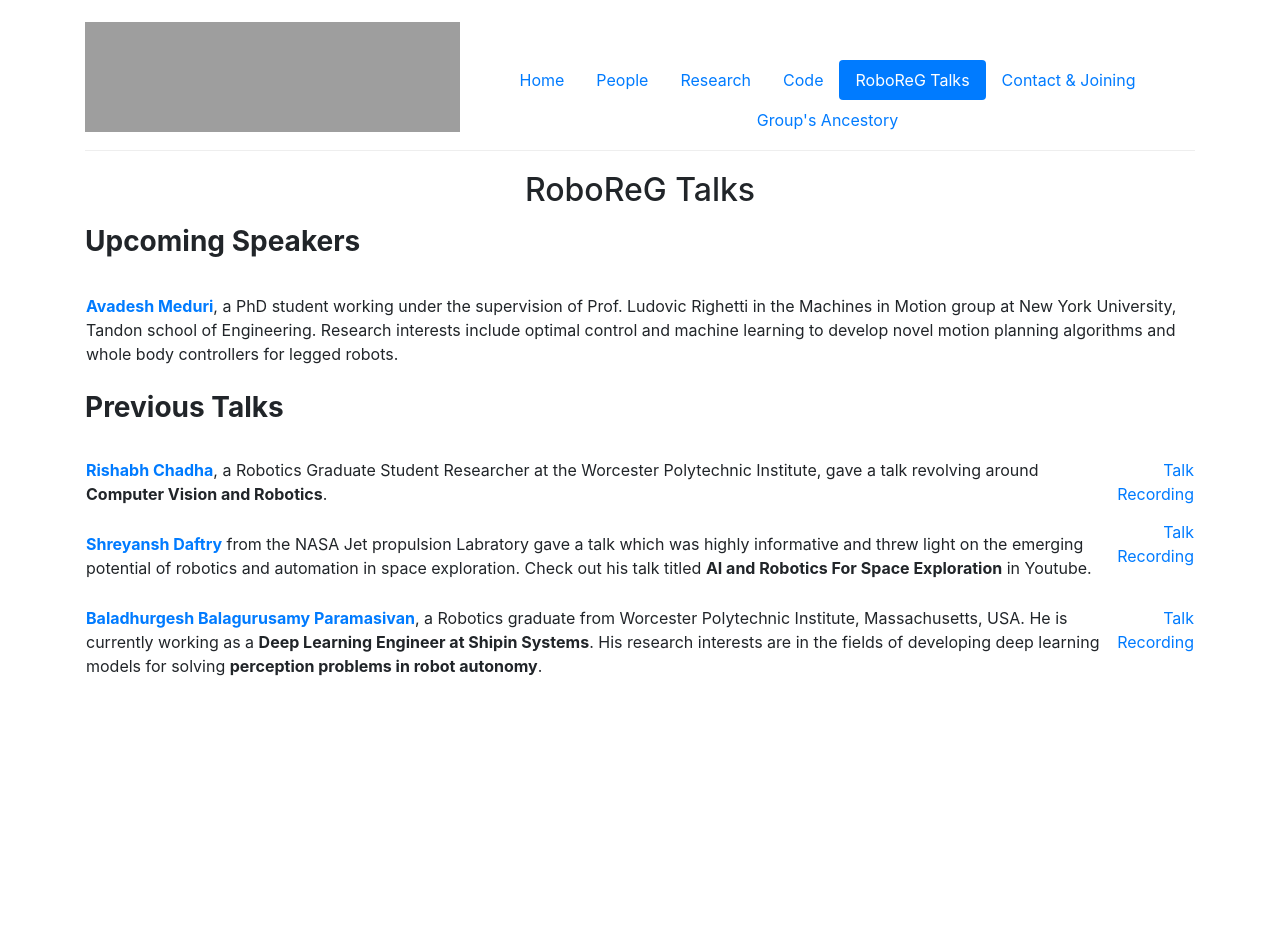
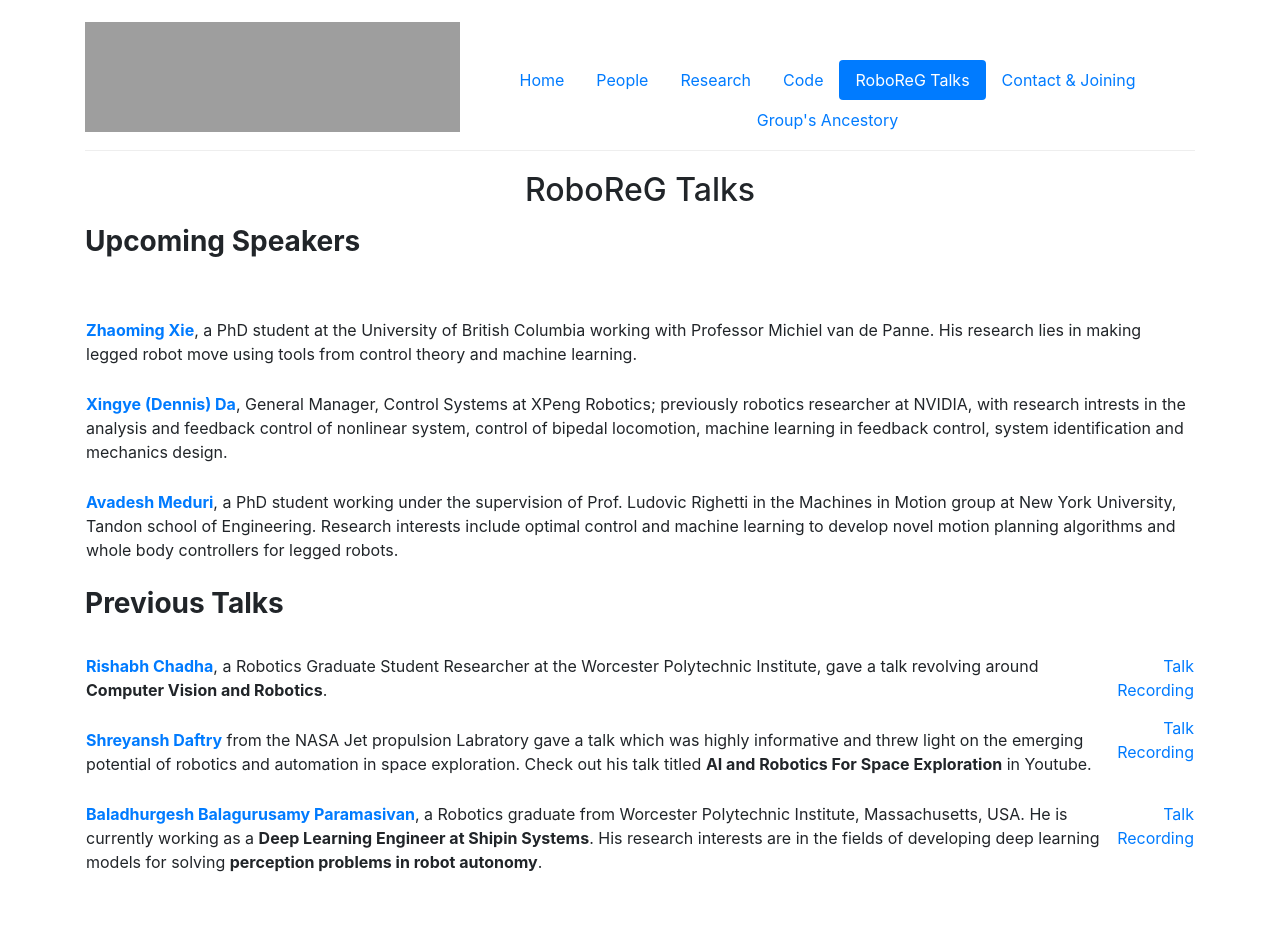
Before and after one commit to Robotics-Club-IIT-BHU/RoboReG, a Jekyll site: the page talk.html, which Jekyll copies as it is, in a window 1280 px wide. Built offline with Jekyll 4.4.1, drawn with Linux system fonts in a browser that asks for light colours; before the commit the page ends 900 px from its top, so only the background shows below that.

Commit message:
updtd talks

```diff
--- a/talk.html
+++ b/talk.html
@@ -166,7 +166,16 @@
     </tr>
     <tr>
       <!-- <td style="text-align: center"><strong><a href="https://www.linkedin.com/in/rishabhchadha" >Rishabh Chadha</a></strong>, a Robotics Graduate Student Researcher at the Worcester Polytechnic Institute, gave a talk revolving around <strong>Computer Vision and Robotics</strong>. </td> -->
-      <td style="text-align: left"><strong><a href="https://www.linkedin.com/in/avadesh-meduri-a30b06120/" >Avadesh Meduri</a></strong>, a PhD student working under the supervision of Prof. Ludovic Righetti in the Machines in Motion group at New York University, Tandon school of Engineering. Research interests include optimal control and machine learning to develop novel motion planning algorithms and whole body controllers for legged robots.  </td></td>
+      <td style="text-align: left"><br/><strong><a href="https://zhaomingxie.github.io/" >Zhaoming Xie</a></strong>, a PhD student at the University of British Columbia working with Professor Michiel van de Panne. His research lies in making legged robot move using tools from control theory and machine learning. </td></td>
+    </tr>
+    <tr>
+      <!-- <td style="text-align: center"><strong><a href="https://www.linkedin.com/in/rishabhchadha" >Rishabh Chadha</a></strong>, a Robotics Graduate Student Researcher at the Worcester Polytechnic Institute, gave a talk revolving around <strong>Computer Vision and Robotics</strong>. </td> -->
+      <td style="text-align: left"><br/><strong><a href="https://www.linkedin.com/in/xingye-dennis-da-86242655/" >Xingye (Dennis) Da</a></strong>, General Manager, Control Systems at XPeng Robotics; previously robotics researcher at NVIDIA, with research intrests in  the analysis and feedback control of nonlinear system, control of bipedal locomotion, machine learning in feedback control, system identification and mechanics design. </td></td>
+    </tr>
+
+    <tr>
+      <!-- <td style="text-align: center"><strong><a href="https://www.linkedin.com/in/rishabhchadha" >Rishabh Chadha</a></strong>, a Robotics Graduate Student Researcher at the Worcester Polytechnic Institute, gave a talk revolving around <strong>Computer Vision and Robotics</strong>. </td> -->
+      <td style="text-align: left"><br/><strong><a href="https://www.linkedin.com/in/avadesh-meduri-a30b06120/" >Avadesh Meduri</a></strong>, a PhD student working under the supervision of Prof. Ludovic Righetti in the Machines in Motion group at New York University, Tandon school of Engineering. Research interests include optimal control and machine learning to develop novel motion planning algorithms and whole body controllers for legged robots.  </td></td>
     </tr>
 
   </tbody>
```
